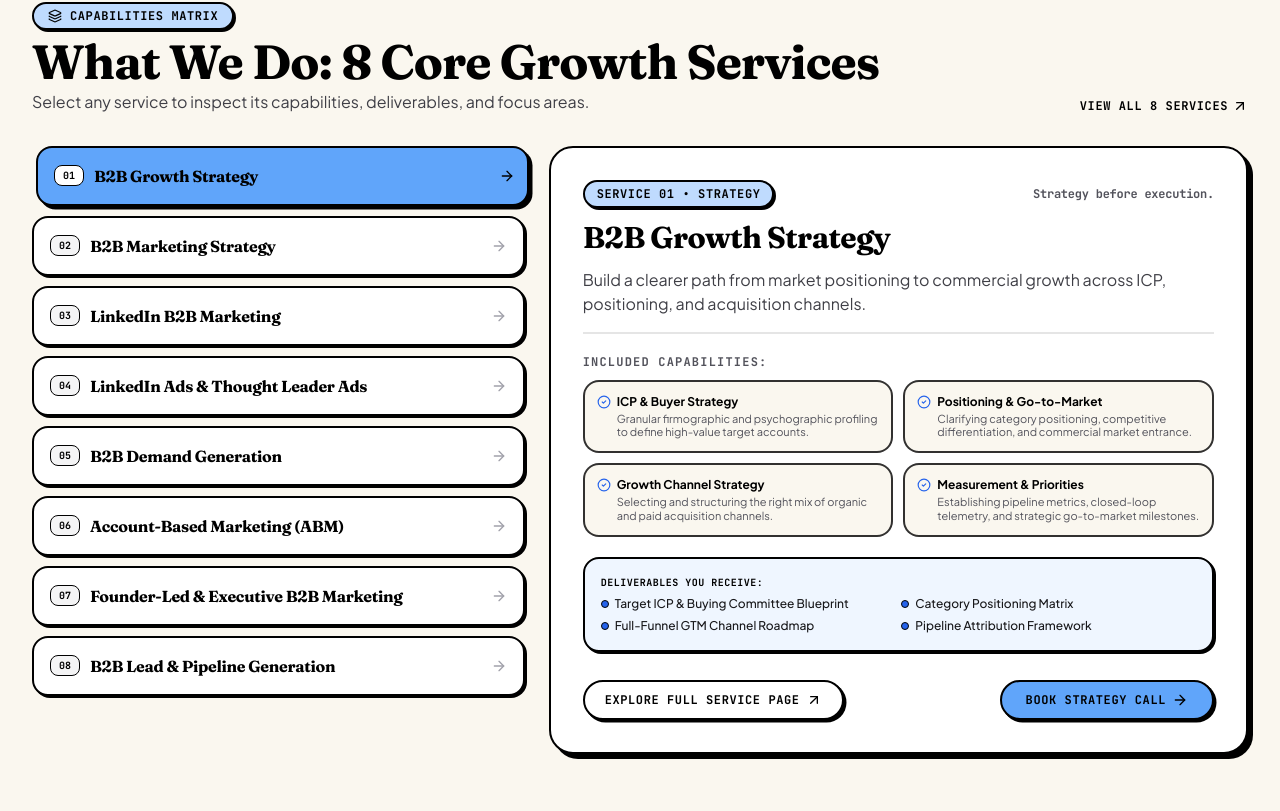
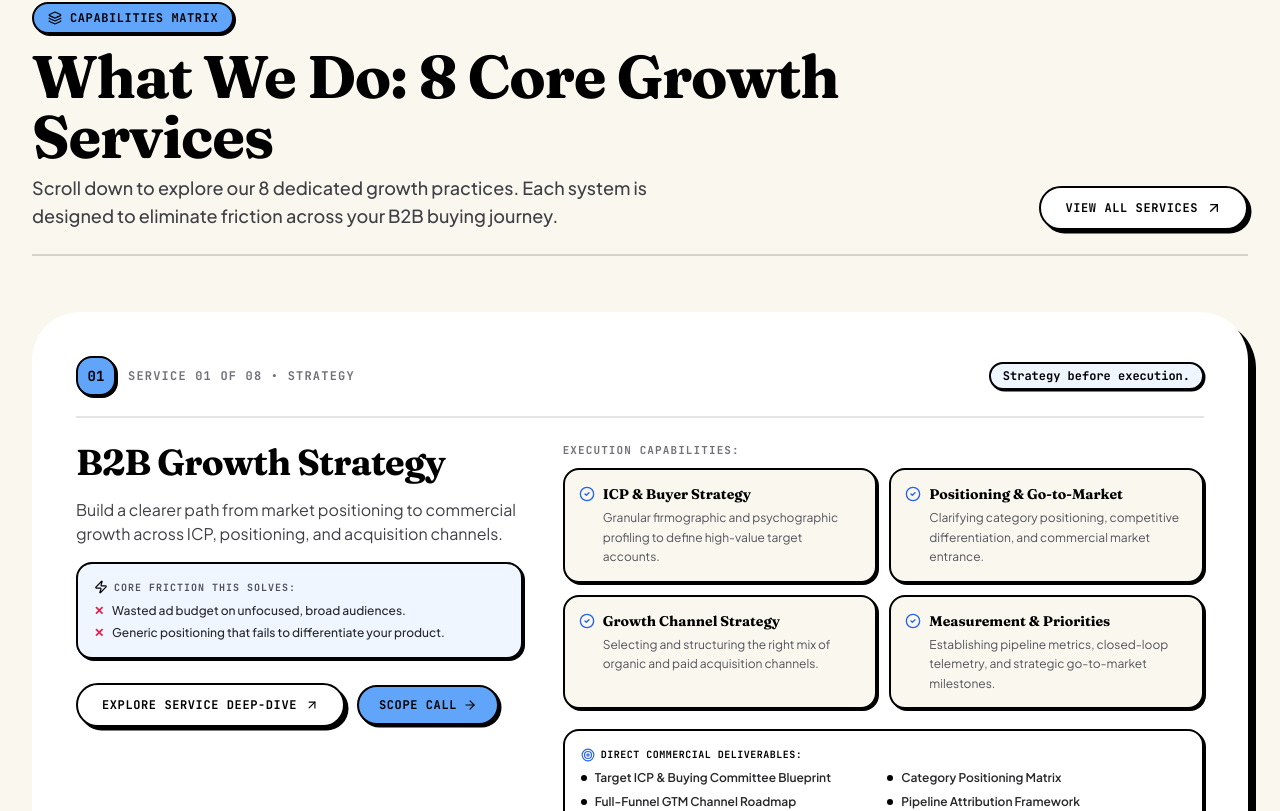
Before and after one commit to Kamu08/Saini-Nexus, a Next.js app: page / in a window 1280 px wide. Shown: the part 1609-2420 px from the top of the page. Built offline with nearby package versions, Linux system fonts and the light colour scheme.

Commit message:
feat: transform 8 Core Services into scroll-stacking cards deck replacing button click selector

```diff
--- a/src/components/InteractiveServicesHub.tsx
+++ b/src/components/InteractiveServicesHub.tsx
@@ -1,126 +1,159 @@
 "use client";
 
-import React, { useState } from "react";
+import React from "react";
 import Link from "next/link";
 import {
   ArrowRight,
   ArrowUpRight,
   CheckCircle2,
   Layers,
-  Target,
-  BarChart3,
-  Users2,
+  Sparkles,
+  Check,
   Zap,
-  TrendingUp,
-  Sparkles,
-  ShieldCheck,
-  FileCheck
+  Target
 } from "lucide-react";
 import { SERVICES } from "@/data/services";
 
 export function InteractiveServicesHub() {
   const serviceList = Object.values(SERVICES);
-  const [activeSlug, setActiveSlug] = useState<string>(serviceList[0].slug);
 
-  const activeService = SERVICES[activeSlug] || serviceList[0];
+  const ACCENT_STYLES = [
+    { badgeBg: "bg-[#60A5FA]", cardBg: "bg-white", headerBg: "bg-[#EFF6FF]", textAccent: "text-[#1D4ED8]" },
+    { badgeBg: "bg-[#FDE047]", cardBg: "bg-white", headerBg: "bg-[#FEFCE8]", textAccent: "text-[#A16207]" },
+    { badgeBg: "bg-[#67E8F9]", cardBg: "bg-white", headerBg: "bg-[#ECFEFF]", textAccent: "text-[#0E7490]" },
+    { badgeBg: "bg-[#86EFAC]", cardBg: "bg-white", headerBg: "bg-[#F0FDF4]", textAccent: "text-[#15803D]" },
+    { badgeBg: "bg-[#FDBA74]", cardBg: "bg-white", headerBg: "bg-[#FFF7ED]", textAccent: "text-[#C2410C]" },
+    { badgeBg: "bg-[#C4B5FD]", cardBg: "bg-white", headerBg: "bg-[#FAF5FF]", textAccent: "text-[#6D28D9]" },
+    { badgeBg: "bg-[#F472B6]", cardBg: "bg-white", headerBg: "bg-[#FDF2F8]", textAccent: "text-[#BE185D]" },
+    { badgeBg: "bg-[#93C5FD]", cardBg: "bg-white", headerBg: "bg-[#EFF6FF]", textAccent: "text-[#1E40AF]" }
+  ];
 
   return (
-    <section className="space-y-8">
-      <div className="flex flex-col md:flex-row md:items-end justify-between gap-4">
+    <section className="space-y-10 sm:space-y-14 relative">
+
+      {/* Section Header */}
+      <div className="flex flex-col md:flex-row md:items-end justify-between gap-4 border-b-2 border-black/15 pb-6">
         <div>
-          <div className="inline-flex items-center gap-2 px-3.5 py-1 rounded-full bg-[#BFDBFE] border-2 border-black text-black text-xs font-mono uppercase tracking-wider mb-2 font-extrabold shadow-[2px_2px_0px_#000000]">
+          <div className="inline-flex items-center gap-2 px-3.5 py-1.5 rounded-full bg-[#60A5FA] border-2 border-black text-black text-xs font-mono uppercase tracking-wider mb-3 font-extrabold shadow-[2px_2px_0px_#000000]">
             <Layers className="w-3.5 h-3.5" />
             Capabilities Matrix
           </div>
-          <h2 className="text-3xl sm:text-4xl lg:text-5xl font-serif font-bold text-black tracking-tight">
+          <h2 className="text-3xl sm:text-5xl lg:text-6xl font-serif font-bold text-black tracking-tight">
             What We Do: 8 Core Growth Services
           </h2>
-          <p className="text-zinc-700 text-sm sm:text-base mt-1 max-w-xl">
-            Select any service to inspect its capabilities, deliverables, and focus areas.
+          <p className="text-zinc-700 text-sm sm:text-base md:text-lg mt-2 max-w-2xl font-medium leading-relaxed">
+            Scroll down to explore our 8 dedicated growth practices. Each system is designed to eliminate friction across your B2B buying journey.
           </p>
         </div>
+
+        <div className="flex items-center gap-3 shrink-0">
           <Link
             href="/services"
-          className="text-xs font-mono text-black hover:text-[#2563EB] font-bold flex items-center gap-1 uppercase tracking-wider"
+            className="neo-btn-white w-fit"
           >
-          <span>View All 8 Services</span>
+            <span>View All Services</span>
             <ArrowUpRight className="w-4 h-4" />
           </Link>
         </div>
+      </div>
 
-      {/* Main Interactive Split Dashboard */}
-      <div className="grid grid-cols-1 lg:grid-cols-12 gap-6 items-start">
+      {/* Sticky Scroll-Stacking Cards Container */}
+      <div className="relative pb-16 space-y-8 sm:space-y-12">
+        {serviceList.map((srv, idx) => {
+          const accent = ACCENT_STYLES[idx % ACCENT_STYLES.length];
+          // Each card stacks slightly below the previous one for a tactile deck effect
+          const topOffset = `calc(5.5rem + ${idx * 14}px)`;
 
-        {/* Left Column: Interactive Selector List */}
-        <div className="lg:col-span-5 space-y-2.5">
-          {serviceList.map((srv) => {
-            const isActive = srv.slug === activeSlug;
           return (
-              <button
+            <div
               key={srv.slug}
-                onClick={() => setActiveSlug(srv.slug)}
-                className={`w-full text-left p-4 rounded-2xl border-2 border-black transition-all flex items-center justify-between group cursor-pointer ${
-                  isActive
-                    ? "bg-[#60A5FA] text-black shadow-[3.5px_3.5px_0px_#000000] translate-x-1"
-                    : "bg-white text-zinc-800 hover:bg-[#FAF7EF] shadow-[2px_2px_0px_#000000]"
-                }`}
+              style={{ top: topOffset }}
+              className={`sticky rounded-[2.2rem] sm:rounded-[3rem] border-3 border-black ${accent.cardBg} p-6 sm:p-9 lg:p-11 shadow-[6px_6px_0px_#000000] sm:shadow-[8px_8px_0px_#000000] transition-all duration-300 relative overflow-hidden`}
             >
-                <div className="space-y-1 pr-2">
-                  <div className="flex items-center gap-2.5">
-                    <span className={`text-[10px] font-mono px-2 py-0.5 rounded-lg font-extrabold border border-black ${
-                      isActive ? "bg-white text-black" : "bg-zinc-100 text-black"
-                    }`}>
+              {/* Top Accent Stripe / Header */}
+              <div className="flex flex-wrap items-center justify-between gap-3 pb-5 border-b-2 border-black/10">
+                <div className="flex items-center gap-3">
+                  <span className={`w-10 h-10 rounded-2xl ${accent.badgeBg} border-2 border-black text-black flex items-center justify-center font-mono text-sm font-extrabold shadow-[2px_2px_0px_#000000]`}>
                     {srv.number}
                   </span>
-                    <h3 className="font-serif font-bold text-base tracking-tight text-black">
-                      {srv.title}
-                    </h3>
-                  </div>
-                </div>
-                <ArrowRight className={`w-4 h-4 shrink-0 transition-transform ${
-                  isActive ? "text-black translate-x-1" : "text-zinc-400 group-hover:text-black group-hover:translate-x-0.5"
-                }`} />
-              </button>
-            );
-          })}
-        </div>
-
-        {/* Right Column: Live Showcase Card */}
-        <div className="lg:col-span-7 bg-white border-2 border-black rounded-3xl p-5 sm:p-8 shadow-[5px_5px_0px_#000000] space-y-5 relative overflow-hidden">
-
-          {/* Service Header */}
-          <div className="space-y-3 pb-4 border-b-2 border-black/10">
-            <div className="flex flex-wrap items-center justify-between gap-3">
-              <span className="px-3 py-1 rounded-full bg-[#BFDBFE] text-black font-mono text-[11px] sm:text-xs font-extrabold uppercase tracking-wider border-2 border-black shadow-[2px_2px_0px_#000000] shrink-0 whitespace-nowrap">
-                Service {activeService.number} • {activeService.strategicRole}
-              </span>
-              <span className="text-xs font-mono text-zinc-600 font-bold tracking-tight">
-                {activeService.premiumPositioning}
+                  <span className="text-xs font-mono font-extrabold uppercase tracking-widest text-zinc-500">
+                    SERVICE {srv.number} OF 08 • {srv.strategicRole}
                   </span>
                 </div>
 
-            <h3 className="text-2xl sm:text-3xl font-serif font-bold text-black tracking-tight">
-              {activeService.title}
-            </h3>
-
-            <p className="text-sm sm:text-base text-zinc-700 leading-relaxed font-normal">
-              {activeService.shortDescription}
-            </p>
+                <div className="flex items-center gap-2">
+                  <span className={`px-3 py-1 rounded-full ${accent.headerBg} border-2 border-black text-black font-mono text-xs font-bold shadow-[1.5px_1.5px_0px_#000000]`}>
+                    {srv.premiumPositioning}
+                  </span>
+                </div>
               </div>
 
-          {/* Capabilities Grid */}
+              {/* Card Body: Split Overview & Details */}
+              <div className="grid grid-cols-1 lg:grid-cols-12 gap-6 lg:gap-10 pt-6 items-start">
+
+                {/* Left Side: Title & Positioning */}
+                <div className="lg:col-span-5 space-y-4">
+                  <h3 className="text-2xl sm:text-4xl font-serif font-bold text-black tracking-tight leading-snug">
+                    {srv.title}
+                  </h3>
+                  <p className="text-sm sm:text-base text-zinc-700 leading-relaxed font-normal">
+                    {srv.shortDescription}
+                  </p>
+
+                  {/* Solves Friction Box */}
+                  <div className={`p-4 rounded-2xl ${accent.headerBg} border-2 border-black space-y-2 shadow-[2px_2px_0px_#000000]`}>
+                    <span className="text-[10px] font-mono font-extrabold uppercase tracking-widest text-zinc-600 flex items-center gap-1.5">
+                      <Zap className="w-3.5 h-3.5 text-black" />
+                      Core Friction This Solves:
+                    </span>
+                    <ul className="space-y-1.5 text-xs text-zinc-800 font-medium">
+                      {srv.whatWeSolve.slice(0, 2).map((item, i) => (
+                        <li key={i} className="flex items-start gap-2">
+                          <span className="text-rose-600 font-bold">✕</span>
+                          <span>{item}</span>
+                        </li>
+                      ))}
+                    </ul>
+                  </div>
+
+                  {/* Actions */}
+                  <div className="pt-2 flex flex-wrap items-center gap-3">
+                    <Link
+                      href={`/services/${srv.slug}`}
+                      className="neo-btn-white text-xs font-bold"
+                    >
+                      <span>Explore Service Deep-Dive</span>
+                      <ArrowUpRight className="w-3.5 h-3.5" />
+                    </Link>
+                    <Link
+                      href="/book"
+                      className={`inline-flex items-center justify-center px-5 py-2.5 rounded-full text-xs font-mono font-extrabold uppercase tracking-wider text-black ${accent.badgeBg} border-2 border-black shadow-[2.5px_2.5px_0px_#000000] hover:translate-x-[1px] hover:translate-y-[1px] hover:shadow-[1px_1px_0px_#000000] transition-all`}
+                    >
+                      <span>Scope Call</span>
+                      <ArrowRight className="w-3.5 h-3.5 ml-1.5" />
+                    </Link>
+                  </div>
+                </div>
+
+                {/* Right Side: Capabilities & Deliverables Grid */}
+                <div className="lg:col-span-7 space-y-5">
+
+                  {/* 4 Key Capabilities */}
                   <div className="space-y-2.5">
-            <h4 className="text-xs font-mono uppercase tracking-widest text-zinc-600 font-bold">
-              Included Capabilities:
-            </h4>
-            <div className="grid grid-cols-1 sm:grid-cols-2 gap-2.5">
-              {activeService.capabilities.map((cap, i) => (
-                <div key={i} className="p-3 rounded-2xl bg-[#FAF7EF] border-2 border-black/80 space-y-0.5">
-                  <div className="text-xs font-bold text-black flex items-center gap-1.5">
-                    <CheckCircle2 className="w-3.5 h-3.5 text-[#2563EB] shrink-0" />
+                    <span className="text-[11px] font-mono uppercase tracking-widest text-zinc-500 font-extrabold block">
+                      Execution Capabilities:
+                    </span>
+                    <div className="grid grid-cols-1 sm:grid-cols-2 gap-3">
+                      {srv.capabilities.map((cap, i) => (
+                        <div
+                          key={i}
+                          className="p-3.5 rounded-2xl bg-[#FAF7EF] border-2 border-black shadow-[2px_2px_0px_#000000] space-y-1"
+                        >
+                          <div className="flex items-center gap-2 font-serif font-bold text-sm text-black">
+                            <CheckCircle2 className="w-4 h-4 text-[#2563EB] shrink-0" />
                             <span>{cap.title}</span>
                           </div>
-                  <p className="text-[11px] text-zinc-600 leading-tight pl-5">
+                          <p className="text-xs text-zinc-600 leading-relaxed font-normal pl-6">
                             {cap.description}
                           </p>
                         </div>
@@ -128,43 +161,31 @@ export function InteractiveServicesHub() {
                     </div>
                   </div>
 
-          {/* Deliverables Bar */}
-          <div className="p-4 rounded-2xl bg-[#EFF6FF] border-2 border-black space-y-1.5 shadow-[2px_2px_0px_#000000]">
-            <span className="text-[10px] font-mono text-black font-extrabold uppercase tracking-wider block">
-              Deliverables You Receive:
+                  {/* Deliverables Strip */}
+                  <div className="p-4 rounded-2xl bg-white border-2 border-black space-y-2 shadow-[2px_2px_0px_#000000]">
+                    <span className="text-[10px] font-mono font-extrabold uppercase tracking-wider text-black flex items-center gap-1.5">
+                      <Target className="w-3.5 h-3.5 text-[#2563EB]" />
+                      Direct Commercial Deliverables:
                     </span>
-            <ul className="grid grid-cols-1 sm:grid-cols-2 gap-1.5 text-xs text-zinc-900 font-medium">
-              {activeService.deliverables.map((del, i) => (
-                <li key={i} className="flex items-start gap-1.5">
-                  <span className="w-2 h-2 rounded-full bg-[#2563EB] mt-1 shrink-0 border border-black"></span>
-                  <span>{del}</span>
-                </li>
+                    <div className="grid grid-cols-1 sm:grid-cols-2 gap-2 text-xs text-zinc-800 font-medium">
+                      {srv.deliverables.map((del, i) => (
+                        <div key={i} className="flex items-center gap-2">
+                          <span className="w-1.5 h-1.5 rounded-full bg-black shrink-0" />
+                          <span className="font-semibold">{del}</span>
+                        </div>
                       ))}
-            </ul>
                     </div>
-
-          {/* Bottom Card Actions */}
-          <div className="pt-2 flex flex-col sm:flex-row items-center justify-between gap-3">
-            <Link
-              href={`/services/${activeService.slug}`}
-              className="w-full sm:w-auto inline-flex items-center justify-center px-5 py-2.5 rounded-full text-xs font-mono uppercase tracking-wider font-extrabold text-black bg-white border-2 border-black shadow-[2.5px_2.5px_0px_#000000] hover:translate-x-[1px] hover:translate-y-[1px] hover:shadow-[1px_1px_0px_#000000] transition-all"
-            >
-              <span>Explore Full Service Page</span>
-              <ArrowUpRight className="ml-1.5 w-4 h-4" />
-            </Link>
-
-            <Link
-              href="/book"
-              className="w-full sm:w-auto inline-flex items-center justify-center px-6 py-2.5 rounded-full text-xs font-mono uppercase tracking-wider font-extrabold text-black bg-[#60A5FA] border-2 border-black shadow-[2.5px_2.5px_0px_#000000] hover:translate-x-[1px] hover:translate-y-[1px] hover:shadow-[1px_1px_0px_#000000] transition-all"
-            >
-              <span>Book Strategy Call</span>
-              <ArrowRight className="ml-1.5 w-4 h-4" />
-            </Link>
                   </div>
 
                 </div>
 
               </div>
+
+            </div>
+          );
+        })}
+      </div>
+
     </section>
   );
 }
```
Lines whose indentation alone changed are shown as unchanged.
